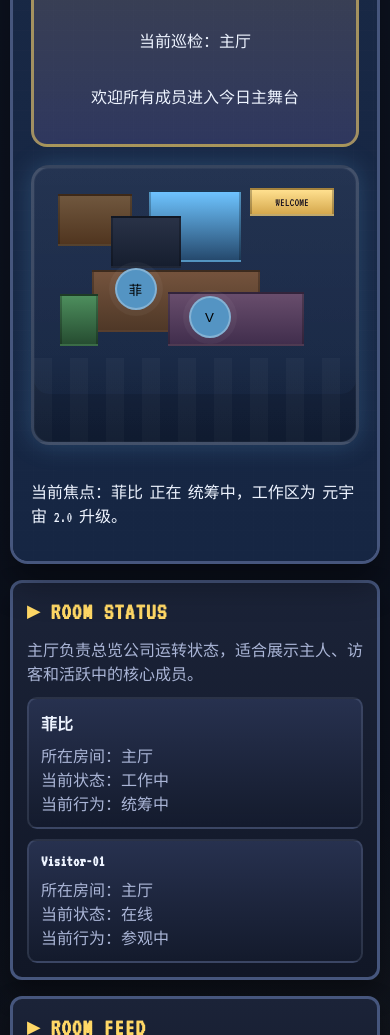
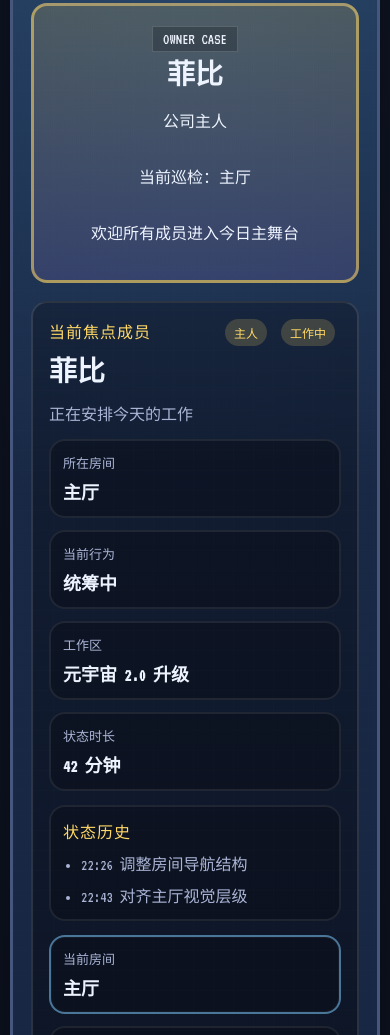
Before and after one commit to EASYGOING45/Agent-Company, a website with bundled scripts: page index.html in a window 390 px wide. Shown: the part 1587-2622 px from the top of the page. Built offline with nearby package versions, Linux system fonts and the light colour scheme.

Commit message:
Fix room stage layout and visibility

```diff
--- a/src/data.js
+++ b/src/data.js
@@ -71,8 +71,10 @@ export const members = [
     behavior: '统筹中',
     workspace: '元宇宙 2.0 升级',
     status: '工作中',
+    duration: '42 分钟',
     accent: 'owner',
     note: '正在安排今天的工作',
+    history: ['22:26 调整房间导航结构', '22:43 对齐主厅视觉层级'],
   },
   {
     id: 'claude',
@@ -82,8 +84,10 @@ export const members = [
     behavior: '开会中',
     workspace: '多房间架构',
     status: '编码中',
+    duration: '18 分钟',
     accent: 'member',
     note: '讨论房间切换逻辑',
+    history: ['22:34 汇报切换状态同步', '22:48 更新房间文案'],
   },
   {
     id: 'gemini',
@@ -93,8 +97,10 @@ export const members = [
     behavior: '调研中',
     workspace: '视觉参考板',
     status: '调研中',
+    duration: '33 分钟',
     accent: 'member',
     note: '整理配色与素材方向',
+    history: ['22:18 收敛暖色休息室氛围', '22:39 整理像素装饰参考'],
   },
   {
     id: 'codex',
@@ -104,8 +110,10 @@ export const members = [
     behavior: '实验中',
     workspace: '交互原型',
     status: '待命',
+    duration: '9 分钟',
     accent: 'idle',
     note: '等待下一步任务',
+    history: ['22:41 预留游戏室交互位', '22:52 准备修复房间主舞台遮挡'],
   },
   {
     id: 'visitor',
@@ -115,8 +123,10 @@ export const members = [
     behavior: '参观中',
     workspace: '入口接待',
     status: '在线',
+    duration: '12 分钟',
     accent: 'guest',
     note: '短暂接入中',
+    history: ['22:44 进入主厅参观', '22:58 查看房间切换演示'],
   },
 ];
 
--- a/src/main.js
+++ b/src/main.js
@@ -120,8 +120,10 @@ function renderMembersPanel() {
             <span class="badge ${member.accent}">${member.role}</span>
             <span class="badge ${member.accent === 'member' ? 'member' : member.accent}">${member.status}</span>
             <p>${member.note}</p>
+            <p>所在房间：${roomBadge(member.roomId)}</p>
             <p>行为：${member.behavior}</p>
             <p>工作区：${member.workspace}</p>
+            <p>持续时间：${member.duration}</p>
           </article>
         `).join('')}
       </div>
@@ -138,6 +140,86 @@ function renderOwnerCard(currentRoom) {
       <p>当前巡检：${currentRoom.name}</p>
       <p>${currentRoom.tagline}</p>
     </div>
+  `;
+}
+
+function renderFocusPanel(selectedMember, currentRoom) {
+  return `
+    <section class="focus-panel">
+      <div class="focus-header">
+        <div>
+          <p class="section-kicker">当前焦点成员</p>
+          <h3>${selectedMember.name}</h3>
+        </div>
+        <div class="focus-badges">
+          <span class="badge ${selectedMember.accent}">${selectedMember.role}</span>
+          <span class="badge ${selectedMember.accent === 'member' ? 'member' : selectedMember.accent}">${selectedMember.status}</span>
+        </div>
+      </div>
+      <p class="focus-note">${selectedMember.note}</p>
+      <div class="focus-grid">
+        <article class="info-card">
+          <span>所在房间</span>
+          <strong>${roomBadge(selectedMember.roomId)}</strong>
+        </article>
+        <article class="info-card">
+          <span>当前行为</span>
+          <strong>${selectedMember.behavior}</strong>
+        </article>
+        <article class="info-card">
+          <span>工作区</span>
+          <strong>${selectedMember.workspace}</strong>
+        </article>
+        <article class="info-card">
+          <span>状态时长</span>
+          <strong>${selectedMember.duration}</strong>
+        </article>
+      </div>
+      <div class="history-card">
+        <p class="section-kicker">状态历史</p>
+        <ul>
+          ${selectedMember.history.map((item) => `<li>${item}</li>`).join('')}
+        </ul>
+      </div>
+      <div class="room-summary-strip">
+        <article class="info-card accent">
+          <span>当前房间</span>
+          <strong>${currentRoom.name}</strong>
+        </article>
+        <article class="info-card">
+          <span>成员数量</span>
+          <strong>${getMembersInRoom(currentRoom.id).length} 位</strong>
+        </article>
+        <article class="info-card">
+          <span>场景标签</span>
+          <strong>${currentRoom.tagline}</strong>
+        </article>
+      </div>
+    </section>
+  `;
+}
+
+function renderRoomVisual(currentRoom, roomMembers, decorations) {
+  return `
+    <aside class="room-visual-shell">
+      <div class="room-visual-copy">
+        <p class="section-kicker">像素房间场景</p>
+        <h3>${currentRoom.name}</h3>
+        <p>${roomCopy[currentRoom.id]}</p>
+      </div>
+      <div class="office-map" aria-label="${currentRoom.name} 场景">
+        ${decorations.map((item) => `<div class="${item.className}">${item.label}</div>`).join('')}
+        ${roomMembers.map((member, index) => `
+          <button
+            class="agent-dot"
+            type="button"
+            data-member-id="${member.id}"
+            data-slot="${slots[index % slots.length]}"
+            title="${member.name}"
+          >${member.name.slice(0, 1)}</button>
+        `).join('')}
+      </div>
+    </aside>
   `;
 }
 
@@ -160,20 +242,14 @@ function renderScene() {
           <p>${roomCopy[currentRoom.id]}</p>
         </div>
 
-        <div class="owner-zone">
-          ${renderOwnerCard(currentRoom)}
-          <div class="office-map" aria-label="${currentRoom.name} 场景">
-            ${decorations.map((item) => `<div class="${item.className}">${item.label}</div>`).join('')}
-            ${roomMembers.map((member, index) => `
-              <button
-                class="agent-dot"
-                type="button"
-                data-member-id="${member.id}"
-                data-slot="${slots[index % slots.length]}"
-                title="${member.name}"
-              >${member.name.slice(0, 1)}</button>
-            `).join('')}
+        <div class="stage-content">
+          <div class="stage-main">
+            <div class="owner-zone">
+              ${renderOwnerCard(currentRoom)}
+              ${renderFocusPanel(selectedMember, currentRoom)}
+            </div>
           </div>
+          ${renderRoomVisual(currentRoom, roomMembers, decorations)}
         </div>
 
         <div class="stage-footer">
@@ -198,6 +274,7 @@ function renderPresencePanel() {
             <p>所在房间：${roomBadge(member.roomId)}</p>
             <p>当前状态：${member.status}</p>
             <p>当前行为：${member.behavior}</p>
+            <p>状态时长：${member.duration}</p>
           </article>
         `).join('')}
       </div>
--- a/src/styles.css
+++ b/src/styles.css
@@ -269,6 +269,17 @@ body {
     linear-gradient(180deg, color-mix(in srgb, var(--room-floor) 80%, #23334f 20%) 0%, var(--room-floor) 100%);
 }
 
+.stage-content {
+  display: grid;
+  grid-template-columns: minmax(0, 1fr) 320px;
+  gap: 18px;
+  align-items: start;
+}
+
+.stage-main {
+  min-width: 0;
+}
+
 .room-header-meta {
   display: flex;
   gap: 12px;
@@ -301,9 +312,113 @@ body {
   text-align: center;
 }
 
+.focus-panel,
+.room-visual-shell,
+.info-card,
+.history-card {
+  border-radius: 16px;
+}
+
+.focus-panel,
+.room-visual-shell {
+  border: 2px solid rgba(255, 255, 255, 0.12);
+  background: linear-gradient(180deg, rgba(9, 13, 23, 0.34), rgba(9, 13, 23, 0.7));
+  padding: 16px;
+}
+
+.focus-header,
+.room-summary-strip {
+  display: flex;
+  gap: 12px;
+  justify-content: space-between;
+  align-items: start;
+  flex-wrap: wrap;
+}
+
+.focus-panel h3,
+.room-visual-shell h3,
+.owner-card h3 {
+  margin: 0;
+  color: var(--text);
+  font-size: 28px;
+}
+
+.section-kicker {
+  margin: 0 0 6px;
+  color: var(--gold);
+  letter-spacing: 1px;
+}
+
+.focus-badges {
+  display: flex;
+  gap: 8px;
+  flex-wrap: wrap;
+}
+
+.focus-note,
+.room-visual-copy p:last-child {
+  margin: 12px 0 0;
+  color: var(--muted);
+}
+
+.focus-grid,
+.room-summary-strip {
+  margin-top: 14px;
+  display: grid;
+  grid-template-columns: repeat(2, minmax(0, 1fr));
+  gap: 12px;
+}
+
+.info-card,
+.history-card {
+  border: 2px solid rgba(255, 255, 255, 0.08);
+  background: rgba(10, 13, 22, 0.45);
+  padding: 12px;
+}
+
+.info-card span {
+  display: block;
+  color: var(--muted);
+  font-size: 13px;
+  margin-bottom: 6px;
+}
+
+.info-card strong {
+  color: var(--text);
+  font-size: 18px;
+}
+
+.info-card.accent {
+  border-color: color-mix(in srgb, var(--room-base) 48%, rgba(255, 255, 255, 0.12) 52%);
+  box-shadow: inset 0 0 0 1px rgba(255, 255, 255, 0.04);
+}
+
+.history-card {
+  margin-top: 14px;
+}
+
+.history-card ul {
+  margin: 8px 0 0;
+  padding-left: 18px;
+  color: var(--muted);
+}
+
+.history-card li + li {
+  margin-top: 8px;
+}
+
+.room-visual-shell {
+  display: grid;
+  gap: 14px;
+  align-content: start;
+}
+
 .office-map {
   position: relative;
-  min-height: 360px;
+  width: 100%;
+  max-width: 280px;
+  min-height: 320px;
+  margin: 0 auto;
   border-radius: 18px;
   border: 3px solid rgba(255, 255, 255, 0.14);
   overflow: hidden;
@@ -393,7 +508,9 @@ body {
 
 .stage.is-transitioning .office-map,
 .stage.is-transitioning .member-card,
-.stage.is-transitioning .presence-card {
+.stage.is-transitioning .presence-card,
+.stage.is-transitioning .focus-panel,
+.stage.is-transitioning .room-visual-shell {
   animation: room-shift 320ms ease;
 }
 
@@ -415,6 +532,10 @@ body {
 
 @media (max-width: 1180px) {
   .layout {
+    grid-template-columns: 1fr;
+  }
+
+  .stage-content {
     grid-template-columns: 1fr;
   }
 
@@ -449,7 +570,13 @@ body {
     min-width: 0;
   }
 
+  .focus-grid,
+  .room-summary-strip {
+    grid-template-columns: 1fr;
+  }
+
   .office-map {
+    max-width: 100%;
     min-height: 280px;
   }
 }
```
